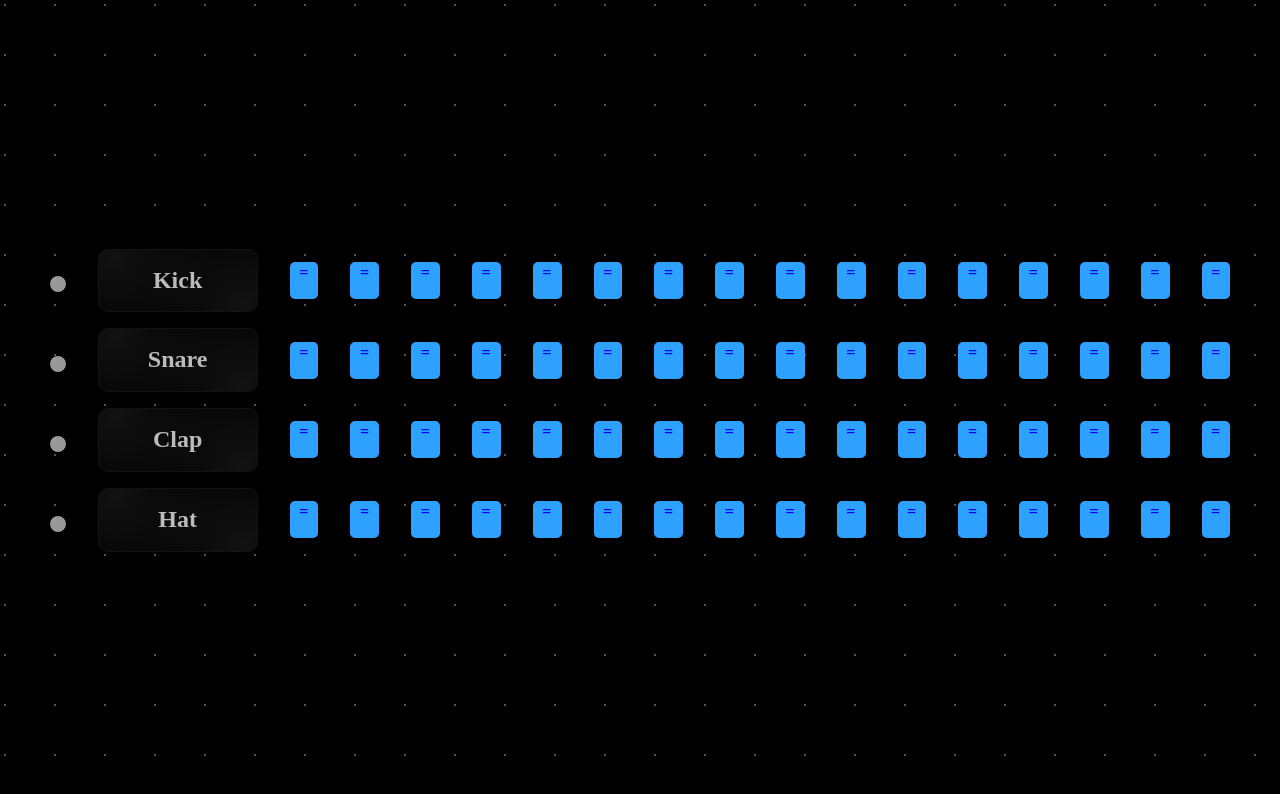
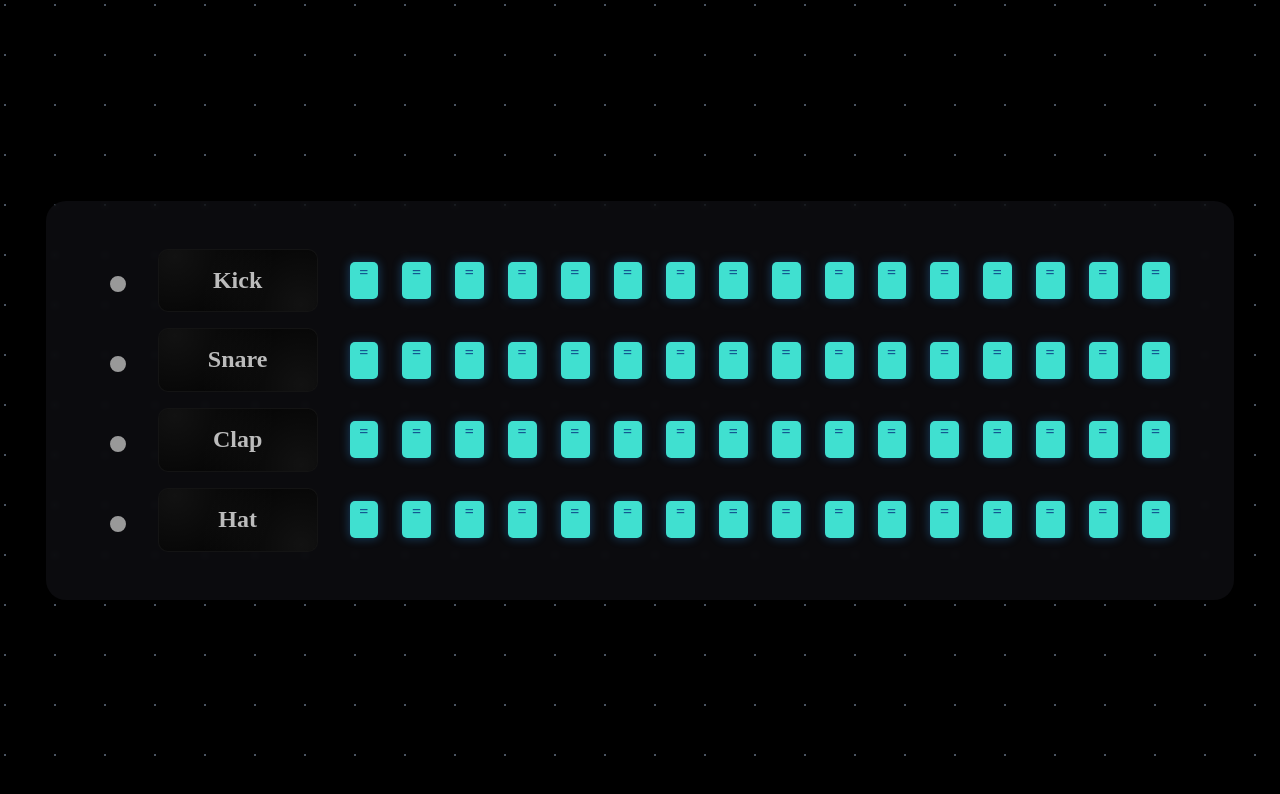
Before and after one commit to Sai-Swayam/Project--Music-, a React (Vite) app in the folder Music Project/: page / in a window 1280 px wide. Shown: the top 794 px of the page. Built offline with nearby package versions, Linux system fonts and the light colour scheme.

Commit message:
fixed mute unmute feature and code refactor

```diff
--- a/Music Project/src/components/Patch.css
+++ b/Music Project/src/components/Patch.css
@@ -56,3 +56,8 @@ input:checked {
   background-color: rgb(212, 110, 15);
   box-shadow: 0px 0px 15px 1px  rgba(255, 145, 0, 0.626);
 }
+
+.step-body{
+  display: flex;
+  gap: 1.5rem;
+}
--- a/Music Project/src/components/Patch.jsx
+++ b/Music Project/src/components/Patch.jsx
@@ -1,38 +1,12 @@
-import React, { useState, useEffect } from "react";
+import React, { useState } from "react";
 import "./Patch.css";
 import Step from "./Step";
-// import * as Tone from 'tone'
 
 const Patch = (props) => {
-  // const synth = new Tone.Synth().toDestination();
-  // synth.triggerAttackRelease("C4");
 
-  const [mute, setMute] = useState(false);
   const stepArray = new Array(16);
-  for (let i = 0; i < 16; ++i) stepArray[i] = 0;
+  for (let i = 0; i < 16; ++i) stepArray[i] = 1;
   const [steps, setSteps] = useState(stepArray);
-
-  // useEffect(() => {
-  //   console.log("Buttons Created");
-  // }, []);
-
-  // // Empty dependency array means this effect runs only on mount and cleanup
-
-  // useEffect(() => {
-  //   if (mute) console.log("Muted");
-  //   else console.log("Unmuted");
-  // }, [mute]);
-
-  const muteUnmute = () => {
-    setMute(!mute);
-    // console.log(mute);
-  };
-
-  const toggleMute = (index) => {
-    const newSteps = [...steps];
-    newSteps[index] = !newSteps[index];
-    setSteps(newSteps);
-  };
 
   return (
     <div className="patch-body">
@@ -41,14 +15,15 @@ const Patch = (props) => {
         id="{props.sound}"
         name="patch"
         value="{props.sound}"
-        onClick={muteUnmute}
       />
       <button className="patch">
         <h1>{props.sound}</h1>
       </button>
-      {steps.map((step, index) => (
-        <Step key={index} mute={step} onClick={toggleMute}/>
-      ))}
+      <div className="step-body">
+        {steps.map((step, index) => (
+          <Step key={index} mute={step} />
+        ))}
+      </div>
     </div>
   );
 };
--- a/Music Project/src/components/Rack.css
+++ b/Music Project/src/components/Rack.css
@@ -4,4 +4,8 @@
     display: flex;
     flex-direction: column;
     gap: 1rem;
+    background-color: rgba(92, 92, 116, 0.123);
+    padding: 3rem 4rem;
+    border-radius: 20px;
+    backdrop-filter: blur(4px);
 }
--- a/Music Project/src/components/Step.css
+++ b/Music Project/src/components/Step.css
@@ -7,6 +7,7 @@
     color: blue;
     font-weight: 800;
     position: relative;
+    box-shadow: 0px 0px 10px 1px rgba(46, 161, 255, 0.31);
 }
 
 .step::after {
@@ -14,11 +15,22 @@
     position: absolute;
     /* inset: 20%; */
     /* padding: 0px 0px; */
-    top:5%;
-    left:33%;
+    top: 5%;
+    left: 33%;
     text-align: center;
 }
 
 .step:active {
     scale: 95%;
 }
+
+.mute {
+    box-shadow: none;
+    color: rgba(0, 255, 255, 0.671);
+    background-color: rgba(28, 122, 199, 0.473);
+}
+
+.torq {
+    background-color: turquoise;
+    color: rgb(19, 88, 145);
+}
--- a/Music Project/src/components/Step.jsx
+++ b/Music Project/src/components/Step.jsx
@@ -1,12 +1,29 @@
-import React from 'react'
-import './Step.css'
+import React, { useState, useEffect } from "react";
+import "./Step.css";
 
-const Step = () => {
+const Step = (props) => {
+  const [mute, setMute] = useState(props.mute);
+  console.log(props.mute);
+
+  const toggleMute = () => {
+    if (mute === 0) {
+      setMute(1);
+      console.log("unmuted");
+    } else {
+      setMute(0);
+      console.log("muted");
+    }
+  };
+
+
   return (
     <>
-        <button className='step'></button>
+      <button
+        className={(mute ? "step torq" : "step mute")}
+        onClick={() => toggleMute()}
+      ></button>
     </>
-  )
-}
+  );
+};
 
-export default Step
+export default Step;
```
